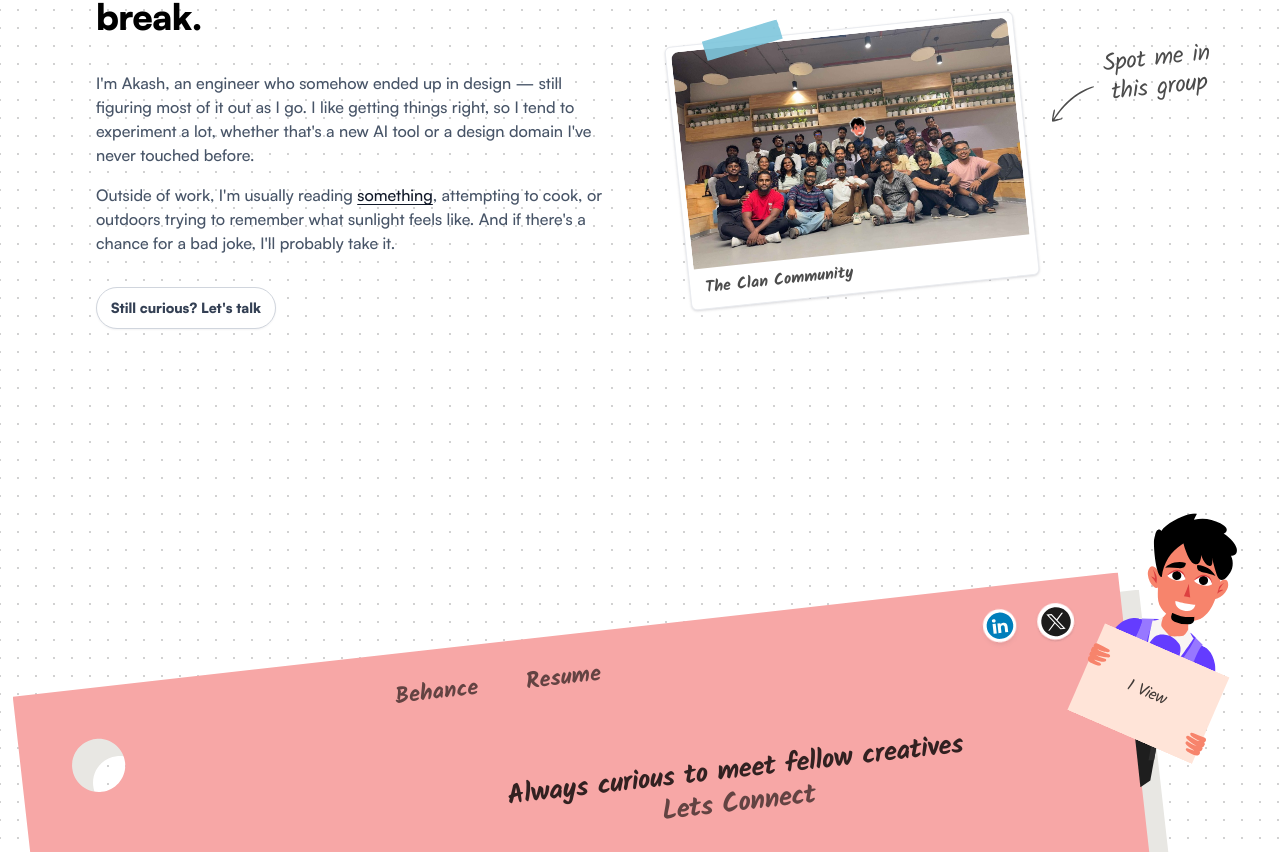
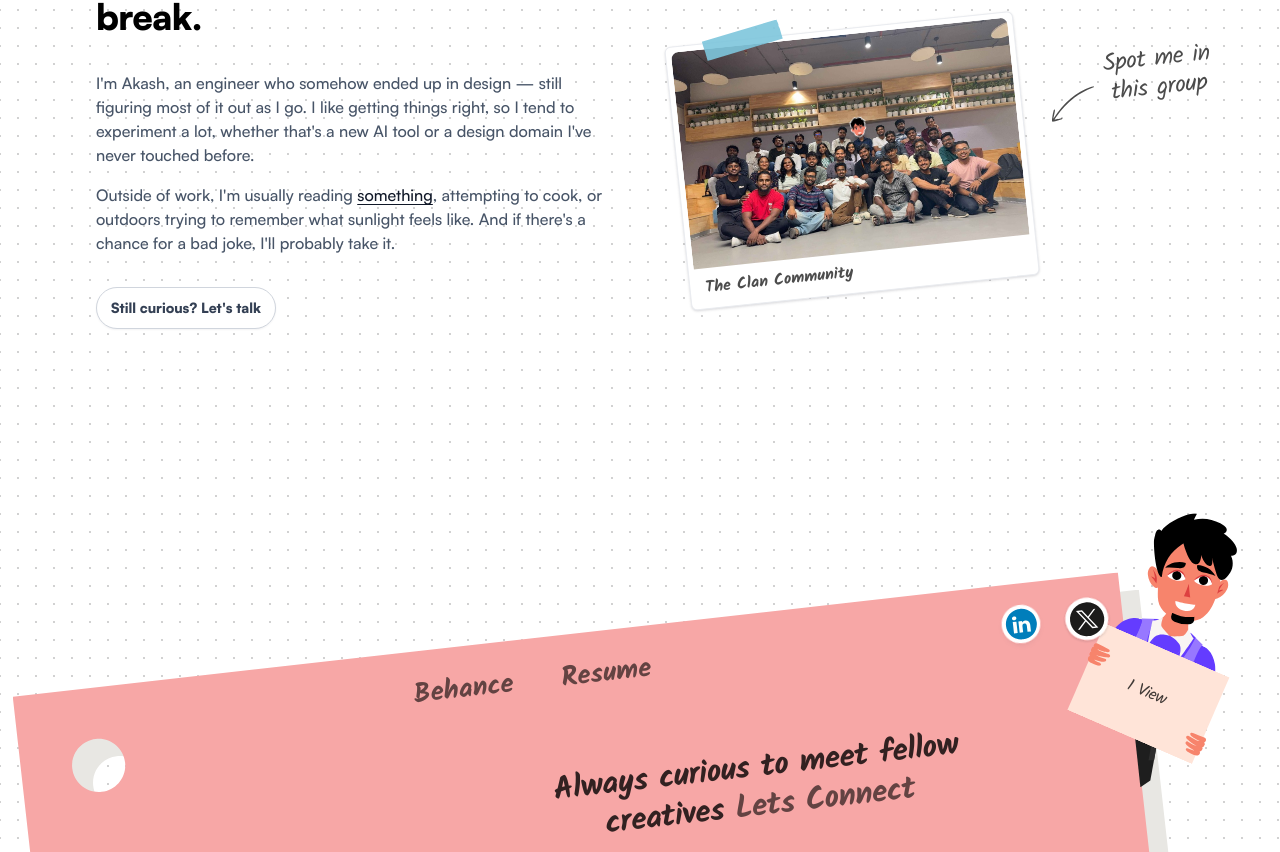
Before and after one commit to Akash-karan/Akash-Resume, a Next.js app: page / in a window 1280 px wide. Shown: the part 3303-4155 px from the top of the page. Built offline with nearby package versions, Linux system fonts and the light colour scheme.

Commit message:
Enlarge footer text & logos and center them on card paper surface

```diff
--- a/src/components/Footer.tsx
+++ b/src/components/Footer.tsx
@@ -198,12 +198,12 @@ export default function Footer() {
 
           {/* Rotated Contact Bar (Behance, Resume, LinkedIn, X) */}
           <div
-            className="absolute flex h-[158.46px] items-center justify-center left-[107.68px] top-[115.7px] w-[914.34px] z-20 pointer-events-auto"
+            className="absolute flex h-[160px] items-center justify-center left-[130px] top-[112px] w-[940px] z-20 pointer-events-auto"
           >
             <div className="flex-none rotate-[-6.5deg]">
-              <div className="content-stretch flex items-center justify-between w-[913.95px]">
+              <div className="content-stretch flex items-center justify-between w-[935px]">
                 {/* Behance & Resume */}
-                <div className="[word-break:break-word] content-stretch flex font-kalam font-bold gap-[64px] items-center leading-[0] not-italic relative shrink-0 text-[30px] text-black/60 whitespace-nowrap">
+                <div className="[word-break:break-word] content-stretch flex font-kalam font-bold gap-[64px] items-center leading-[0] not-italic relative shrink-0 text-[36px] text-black/60 whitespace-nowrap">
                   <a
                     href={site.socials.behance}
                     target="_blank"
@@ -223,12 +223,12 @@ export default function Footer() {
                 </div>
 
                 {/* LinkedIn & X */}
-                <div className="content-stretch flex gap-5 items-center">
+                <div className="content-stretch flex gap-6 items-center">
                   <a
                     href={site.socials.linkedin}
                     target="_blank"
                     rel="noopener noreferrer"
-                    className="w-[55px] h-[55px] rounded-full transition-all duration-500 ease-[cubic-bezier(0.34,1.56,0.64,1)] hover:scale-115 hover:-translate-y-1.5 active:scale-90"
+                    className="w-[64px] h-[64px] rounded-full transition-all duration-500 ease-[cubic-bezier(0.34,1.56,0.64,1)] hover:scale-115 hover:-translate-y-1.5 active:scale-90"
                   >
                     <img src="/images/footer/icon-x.svg" className="size-full" alt="LinkedIn" />
                   </a>
@@ -236,7 +236,7 @@ export default function Footer() {
                     href={site.socials.x}
                     target="_blank"
                     rel="noopener noreferrer"
-                    className="w-[55px] h-[55px] rounded-full transition-all duration-500 ease-[cubic-bezier(0.34,1.56,0.64,1)] hover:scale-115 hover:-translate-y-1.5 active:scale-90"
+                    className="w-[64px] h-[64px] rounded-full transition-all duration-500 ease-[cubic-bezier(0.34,1.56,0.64,1)] hover:scale-115 hover:-translate-y-1.5 active:scale-90"
                   >
                     <img src="/images/footer/icon-linkedin.svg" className="size-full" alt="X" />
                   </a>
@@ -247,20 +247,20 @@ export default function Footer() {
 
           {/* Rotated Center Message */}
           <div
-            className="-translate-x-1/2 -translate-y-1/2 absolute flex h-[157.80px] items-center justify-center left-[566.52px] top-[366.9px] w-[627.54px] z-20 pointer-events-auto"
+            className="-translate-x-1/2 -translate-y-1/2 absolute flex h-[160px] items-center justify-center left-[595px] top-[366.9px] w-[680px] z-20 pointer-events-auto"
           >
             <div className="flex-none rotate-[-6.5deg]">
-              <div className="[word-break:break-word] flex flex-col font-kalam font-bold justify-center leading-[0] not-italic relative text-[36px] text-black/80 text-center tracking-[-0.72px] w-[621.57px]">
+              <div className="[word-break:break-word] flex flex-col font-kalam font-bold justify-center leading-[0] not-italic relative text-[42px] text-black/80 text-center tracking-[-0.72px] w-[670px]">
                 <p>
-                  <span className="leading-[44px]">Always curious to meet fellow creatives </span>
+                  <span className="leading-[52px]">Always curious to meet fellow creatives </span>
                   <a
                     href={gmailComposeHref}
                     target="_blank"
                     rel="noopener noreferrer"
-                    className="relative inline-block no-underline group leading-[44px] text-black/60 hover:text-black transition-colors"
+                    className="relative inline-block no-underline group leading-[52px] text-black/60 hover:text-black transition-colors"
                   >
                     Lets Connect
-                    <span className="absolute left-0 bottom-[2px] h-[3px] w-0 bg-black transition-all duration-300 ease-out group-hover:w-full" />
+                    <span className="absolute left-0 bottom-[2px] h-[3.5px] w-0 bg-black transition-all duration-300 ease-out group-hover:w-full" />
                   </a>
                 </p>
               </div>
```
